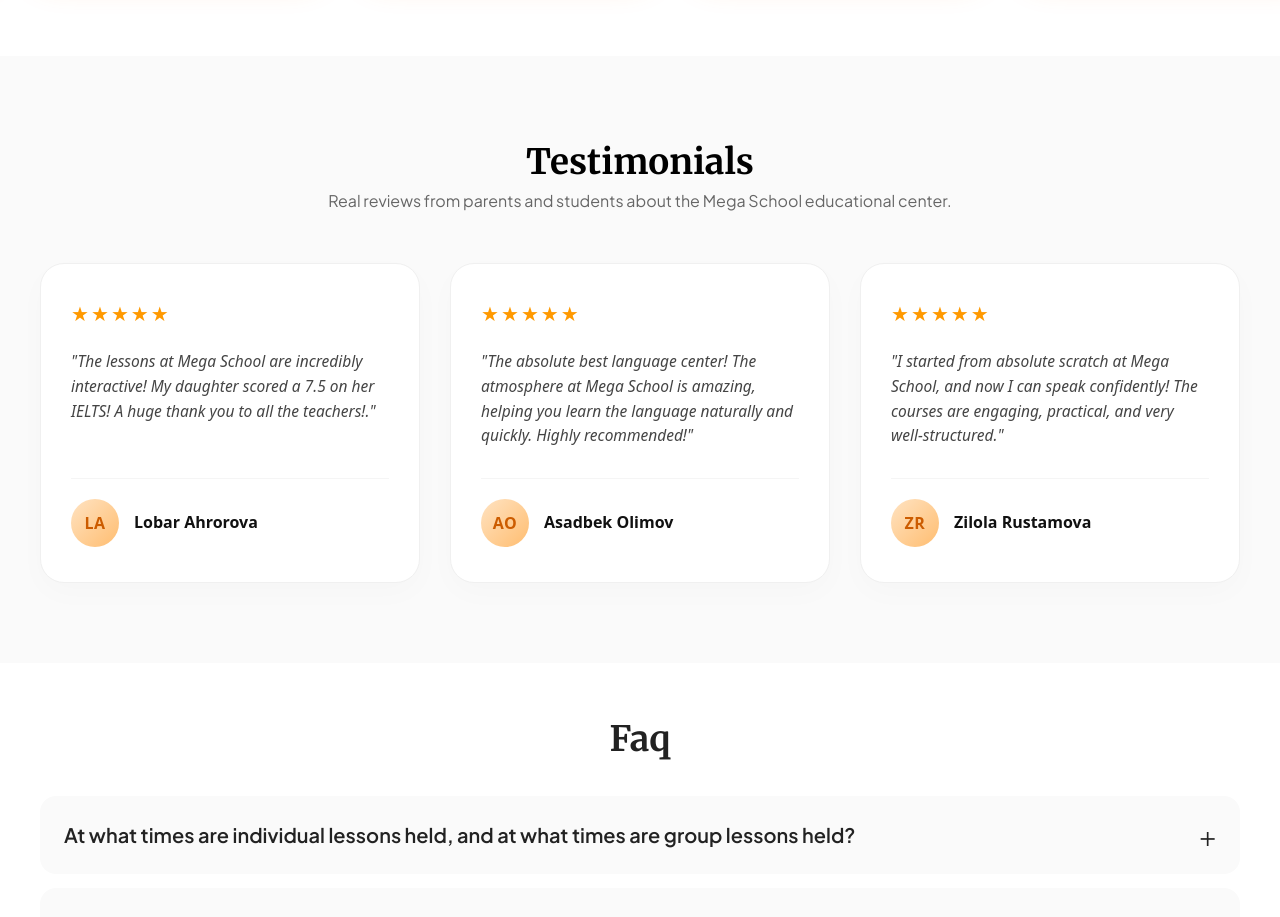
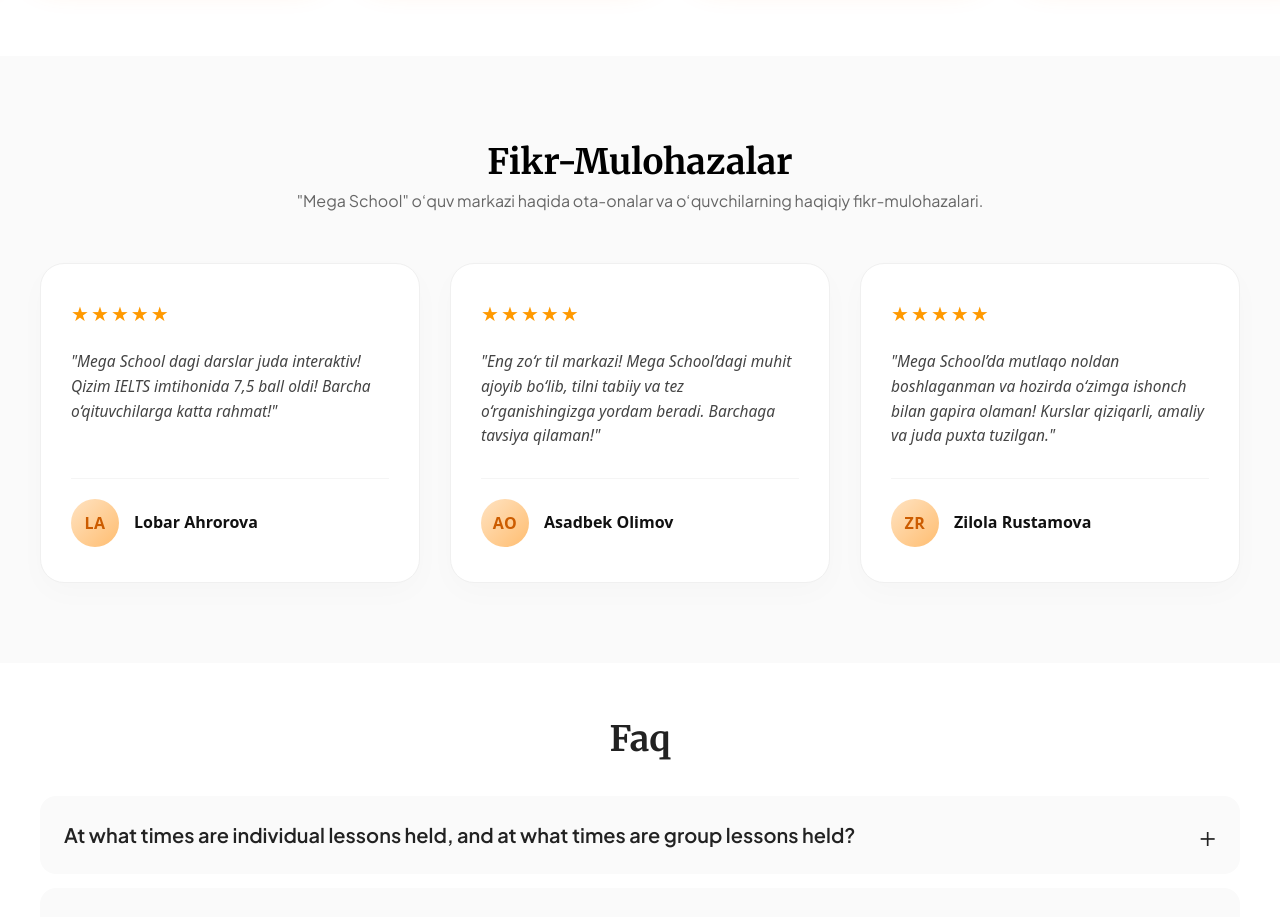
Before and after one commit to usershokhrukh/mega-school, a Next.js app: page / in a window 1280 px wide. Shown: the part 4120-5037 px from the top of the page. Built offline with nearby package versions, Linux system fonts and the light colour scheme.

Commit message:
features/testimonials language to uzbek

```diff
--- a/src/components/testimonials/Testimonials.jsx
+++ b/src/components/testimonials/Testimonials.jsx
@@ -7,21 +7,21 @@
     name: "Lobar Ahrorova",
     initials: "LA",
     stars: 5,
-    text: "The lessons at Mega School are incredibly interactive! My daughter scored a 7.5 on her IELTS! A huge thank you to all the teachers!."
+    text: "Mega School dagi darslar juda interaktiv! Qizim IELTS imtihonida 7,5 ball oldi! Barcha o‘qituvchilarga katta rahmat!"
   },
   {
     id: 2,
     name: "Asadbek Olimov",
     initials: "AO",
     stars: 5,
-    text: "The absolute best language center! The atmosphere at Mega School is amazing, helping you learn the language naturally and quickly. Highly recommended!"
+    text: "Eng zo‘r til markazi! Mega School’dagi muhit ajoyib bo‘lib, tilni tabiiy va tez o‘rganishingizga yordam beradi. Barchaga tavsiya qilaman!"
   },
   {
     id: 3,
     name: "Zilola Rustamova",
     initials: "ZR",
     stars: 5,
-    text: "I started from absolute scratch at Mega School, and now I can speak confidently! The courses are engaging, practical, and very well-structured."
+    text: "Mega School’da mutlaqo noldan boshlaganman va hozirda o‘zimga ishonch bilan gapira olaman! Kurslar qiziqarli, amaliy va juda puxta tuzilgan."
   }
 ];
 
@@ -29,8 +29,8 @@
   return (
     <div id='testimonials' className="testimonials">
       <div className="testimonials__box">
-        <h2 className="testimonials__h2">testimonials</h2>
-        <p className="testimonials__p">Real reviews from parents and students about the Mega School educational center.</p>
+        <h2 className="testimonials__h2">Fikr-mulohazalar</h2>
+        <p className="testimonials__p">"Mega School" o‘quv markazi haqida ota-onalar va o‘quvchilarning haqiqiy fikr-mulohazalari.</p>
 
         <div className="testimonials__grid">
           {testimonialsData.map((item) => (
```
